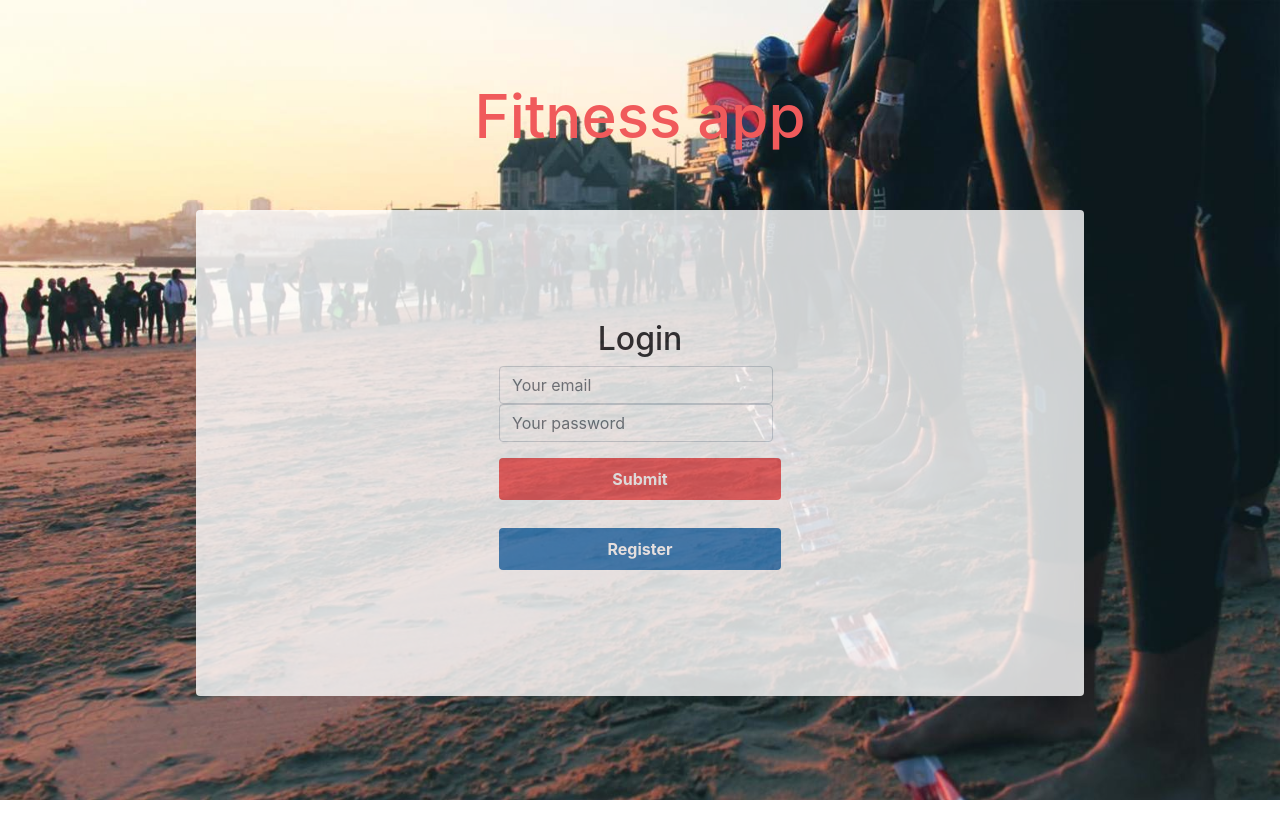
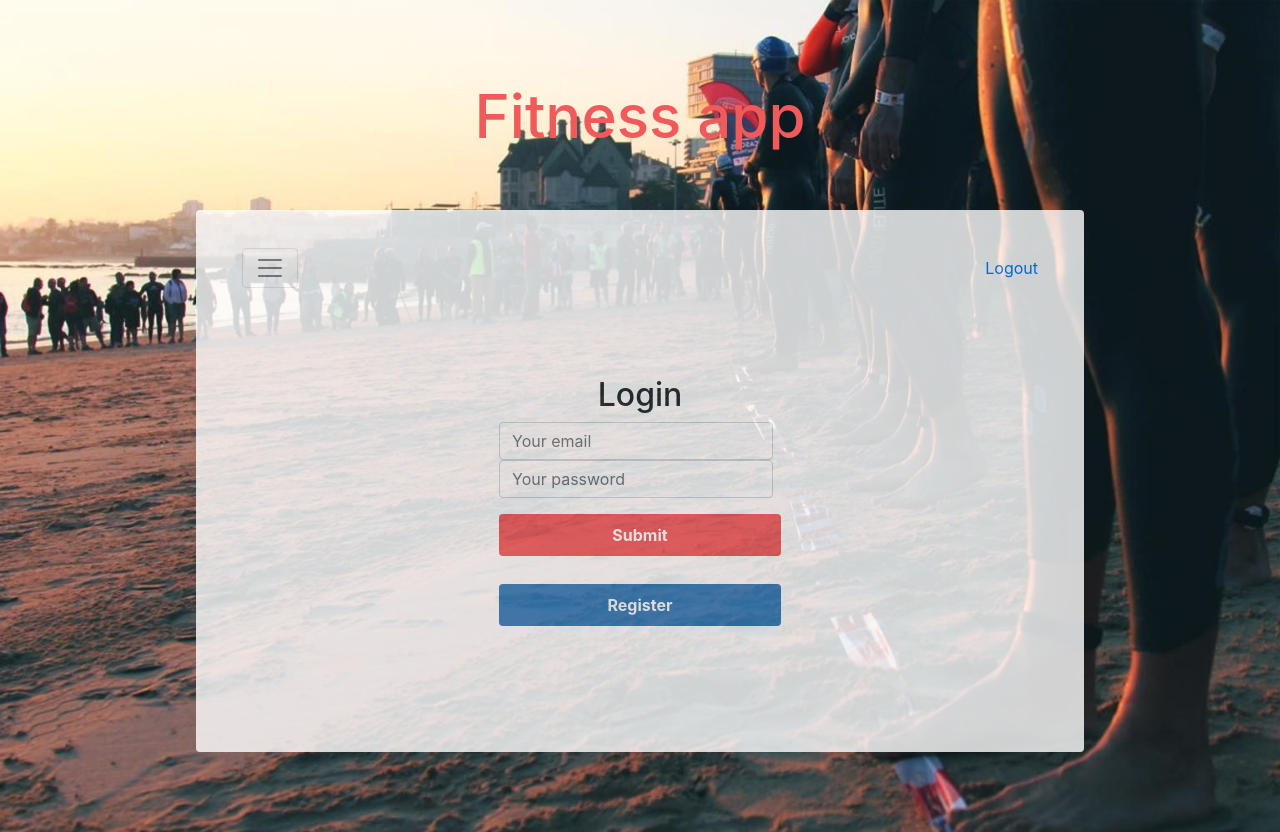
Before and after one commit to bgdmatei/fitness-club-mern, a React (Create React App) app in the folder client/: page /login in a window 1280 px wide. Before the commit the page ends 800 px from the top, so only its background shows below. Built offline with nearby package versions, Linux system fonts and the light colour scheme; sample sign-in values are in the browser's storage.

Commit message:
Added navbar

```diff
--- a/client/src/App.js
+++ b/client/src/App.js
@@ -1,16 +1,19 @@
 import React from "react";
 import { Container } from "reactstrap";
 import Routes from "./routes";
+import { ContextWrapper } from "./user-context";
 import "./App.css";
 
 function App() {
   return (
+    <ContextWrapper>
       <Container>
         <h1>Fitness app</h1>
         <div className="content">
           <Routes />
         </div>
       </Container>
+    </ContextWrapper>
   );
 }
 
--- /dev/null
+++ b/client/src/components/TopNav.js
@@ -0,0 +1,39 @@
+import React, { useState, useContext } from "react";
+import { Link } from "react-router-dom";
+import { UserContext } from "../user-context";
+import { Collapse, Navbar, NavbarToggler, Nav, NavItem } from "reactstrap";
+
+const TopNav = () => {
+  const { isLoggedIn, setIsLoggedIn } = useContext(UserContext);
+  const [collapsed, setCollapsed] = useState(true);
+
+  const toggleNavbar = () => setCollapsed(!collapsed);
+
+  const logoutHandler = () => {
+    localStorage.removeItem("user");
+    localStorage.removeItem("user_id");
+  };
+
+  return isLoggedIn ? (
+    <div>
+      <Navbar color="faded" light>
+        <NavbarToggler onClick={toggleNavbar} />
+        <Link to="/login">Logout</Link>
+        <Collapse isOpen={!collapsed} navbar>
+          <Nav navbar>
+            <NavItem>
+              <Link to="/events">Events</Link>
+            </NavItem>
+            <NavItem>
+              <Link to="/">Dashboard</Link>
+            </NavItem>
+          </Nav>
+        </Collapse>
+      </Navbar>
+    </div>
+  ) : (
+    ""
+  );
+};
+
+export default TopNav;
--- a/client/src/pages/Dashboard/index.js
+++ b/client/src/pages/Dashboard/index.js
@@ -77,12 +77,6 @@ export default function Dashboard({ history }) {
         setMessageHandler("");
       }, 2000);
     }
-  };
-
-  const logoutHandler = () => {
-    localStorage.removeItem("user");
-    localStorage.removeItem("user_id");
-    history.push("/login");
   };
 
   const registrationRequestHandler = async (event) => {
@@ -166,14 +160,6 @@ export default function Dashboard({ history }) {
             Tennis
           </Button>
         </ButtonGroup>
-        <ButtonGroup>
-          <Button color="secondary" onClick={() => history.push("events")}>
-            Events
-          </Button>
-          <Button color="danger" onClick={logoutHandler}>
-            Logout
-          </Button>
-        </ButtonGroup>
       </div>
       <ul className="events-list">
         {events.map((event) => (
--- a/client/src/routes.js
+++ b/client/src/routes.js
@@ -5,10 +5,12 @@ import Login from "./pages/Login/";
 import Dashboard from "./pages/Dashboard/";
 import Register from "./pages/Register";
 import EventsPage from "./pages/EventsPage";
+import TopNav from "./components/TopNav";
 
 export default function Routes() {
   return (
     <BrowserRouter>
+      <TopNav />
       <Switch>
         <Route path="/" exact component={Dashboard} />
         <Route path="/login" exact component={Login} />
--- /dev/null
+++ b/client/src/user-context.js
@@ -0,0 +1,21 @@
+import React, { useState, createContext } from "react";
+
+export const UserContext = createContext();
+
+export const ContextWrapper = (props) => {
+  const defaultValueHandler = () => {
+    const user = localStorage.getItem("user");
+    if (user) return true;
+    return false;
+  };
+  const [isLoggedIn, setIsLoggedIn] = useState(defaultValueHandler);
+
+  const user = {
+    isLoggedIn,
+    setIsLoggedIn,
+  };
+
+  return (
+    <UserContext.Provider value={user}>{props.children}</UserContext.Provider>
+  );
+};
```
Lines whose indentation alone changed are shown as unchanged.
